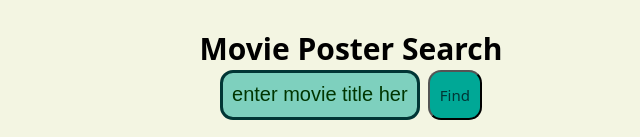
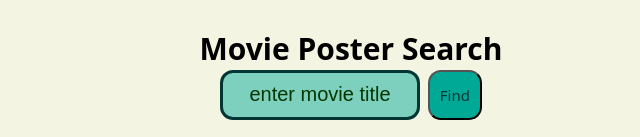
Before and after one commit to Jcazx/QuizVenture, a plain HTML site: page html/film.html in a window 1280 px wide. Shown: the part 772-909 px from the top of the page, 289-929 px from the left. Drawn offline with nearby package versions, Linux system fonts and the light colour scheme; no server answers.

Commit message:
Update film.html

```diff
--- a/html/film.html
+++ b/html/film.html
@@ -81,7 +81,7 @@
         <div class="search">
             <h1>Movie Poster Search</h1>
             <div id="fetch">
-                <input type="text" placeholder="enter movie title here" id="term" />
+                <input type="text" placeholder="enter movie title" id="term" />
                 <button id="search">Find</button>
             </div>
             <div id="poster">
```
